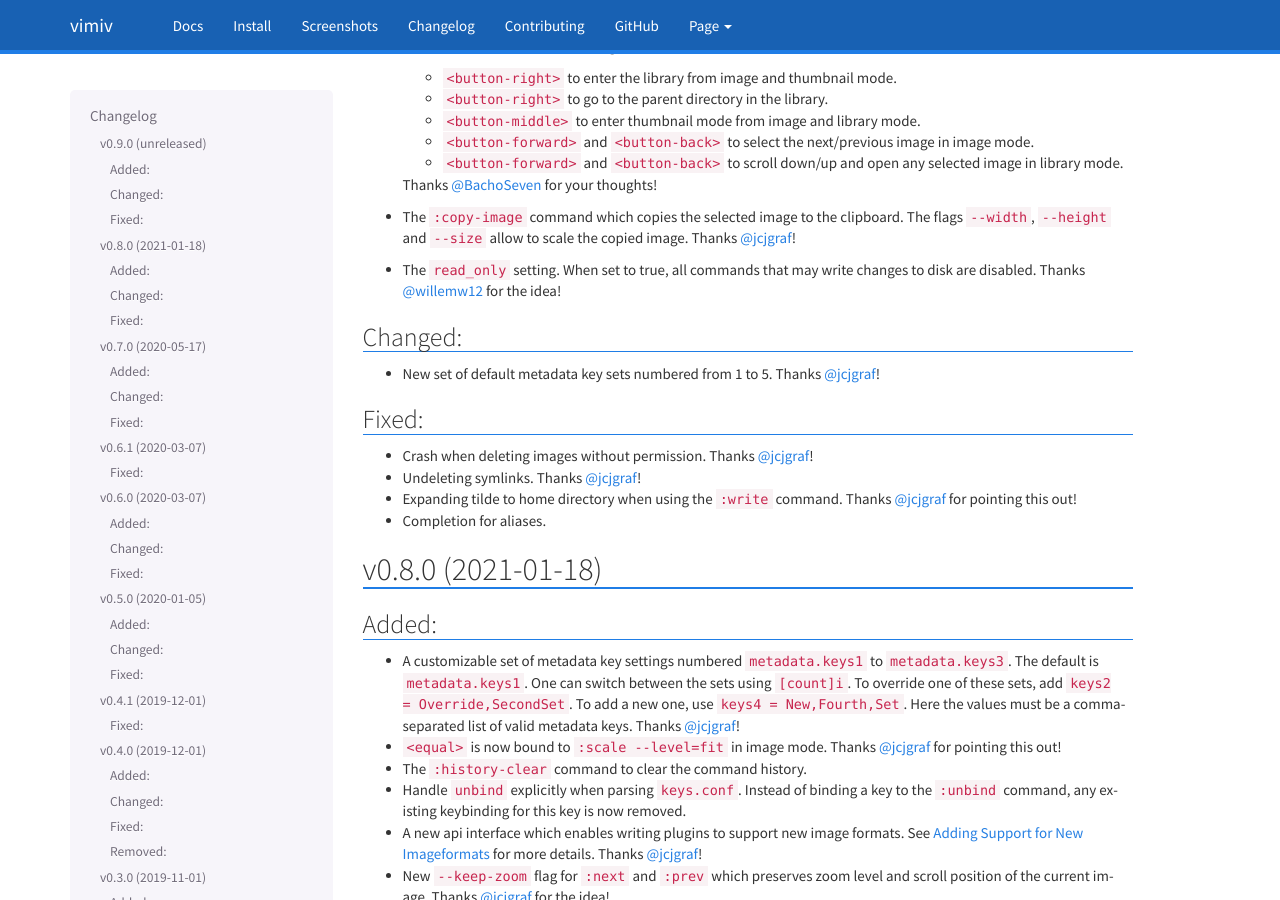
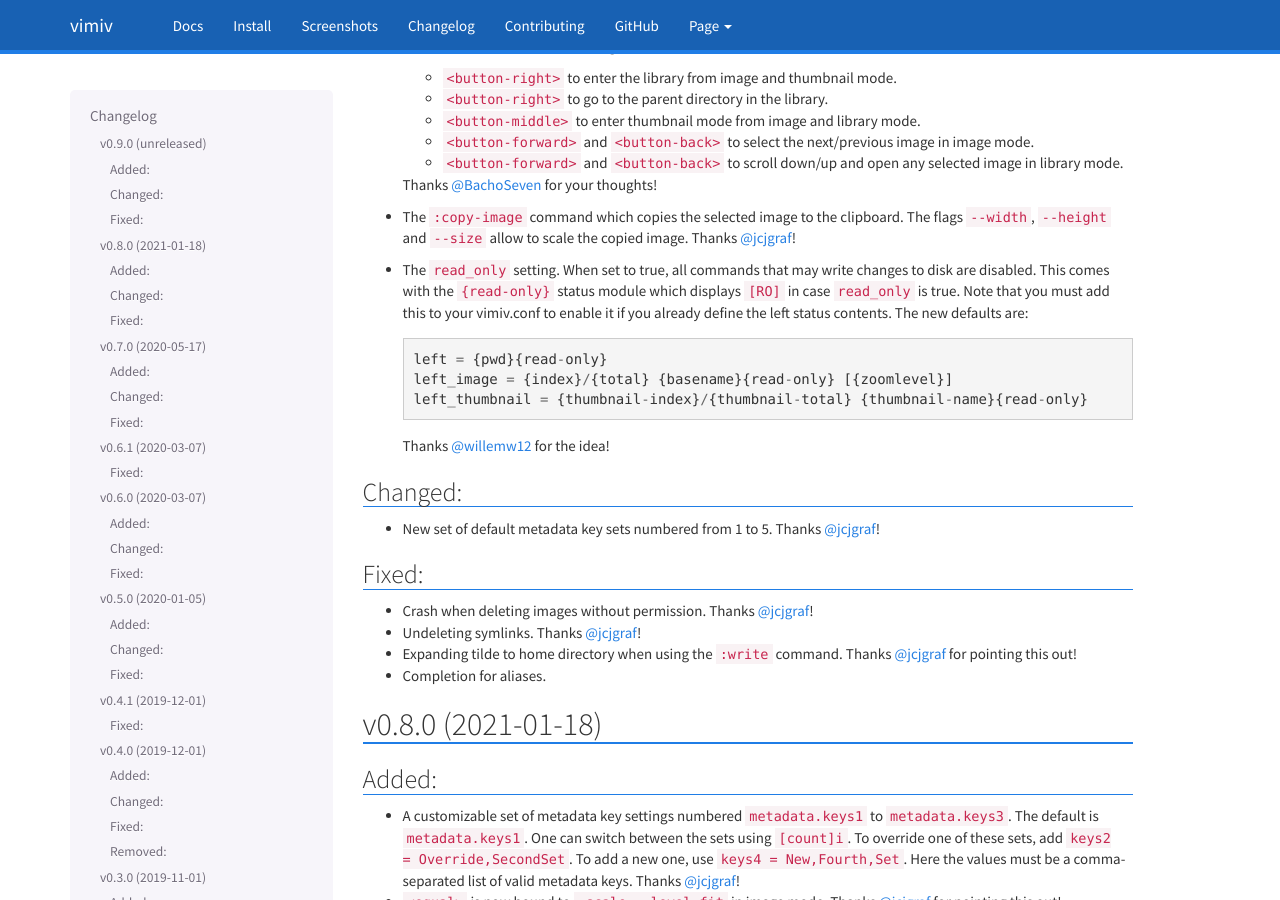
Before and after one commit to karlch/vimiv-qt, a Sphinx documentation site: the page built from docs/changelog.rst, in a window 1280 px wide and 900 px high, scrolled down 522 px. Built offline with Sphinx 7.4.7, drawn with Linux system fonts in a browser that asks for light colours.

Commit message:
Add {read-only} status module
The module prints " [RO]" in case read_only is true, and the empty
string otherwise.

```diff
--- a/docs/changelog.rst
+++ b/docs/changelog.rst
@@ -40,7 +40,15 @@
   flags ``--width``, ``--height`` and ``--size`` allow to scale the copied image.
   Thanks `@jcjgraf`_!
 * The ``read_only`` setting. When set to true, all commands that may write changes to
-  disk are disabled.
+  disk are disabled. This comes with the ``{read-only}`` status module which displays
+  ``[RO]`` in case ``read_only`` is true. Note that you must add this to your
+  vimiv.conf to enable it if you already define the left status contents. The new
+  defaults are::
+
+    left = {pwd}{read-only}
+    left_image = {index}/{total} {basename}{read-only} [{zoomlevel}]
+    left_thumbnail = {thumbnail-index}/{thumbnail-total} {thumbnail-name}{read-only}
+
   Thanks `@willemw12`_ for the idea!
 
 Changed:
```
Also changed, not shown: 3 other files.
